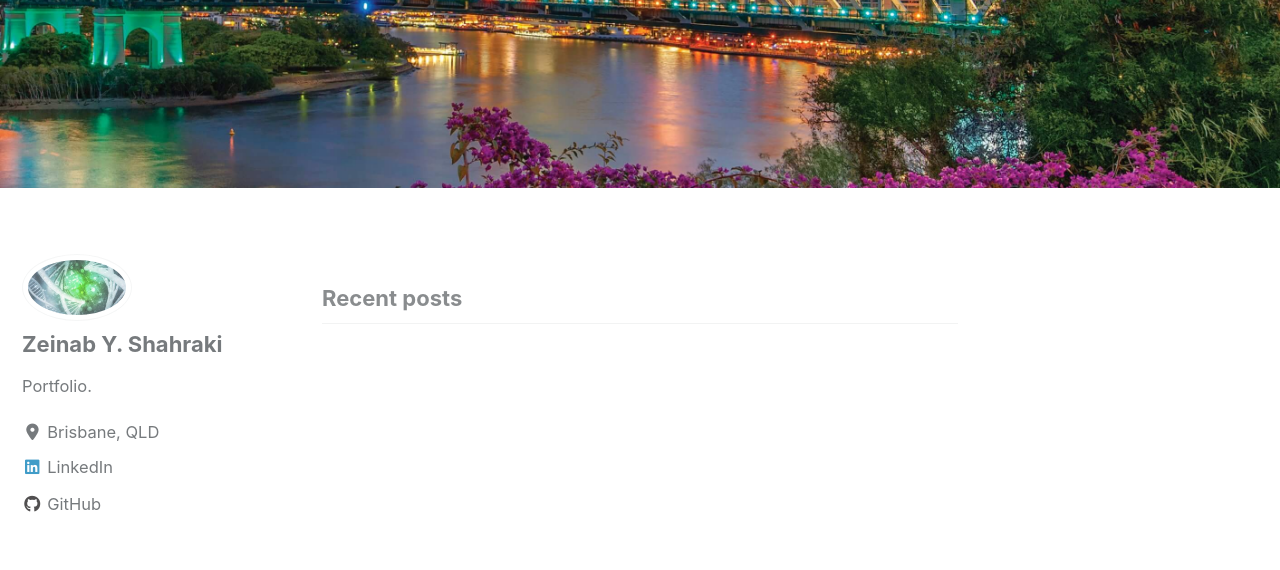
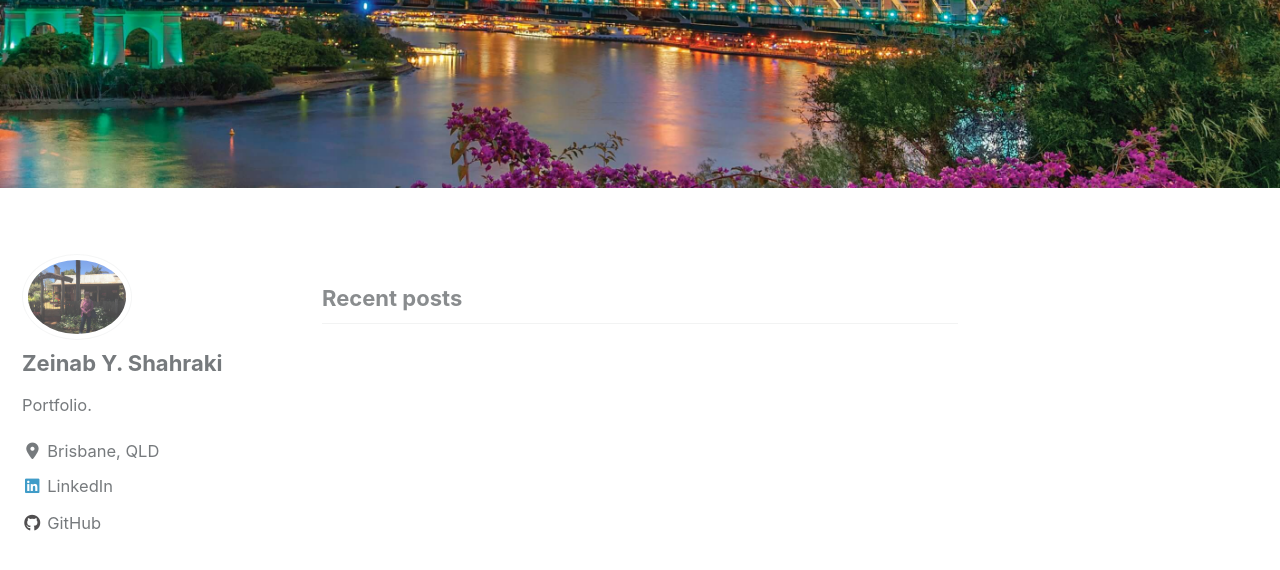
Before and after one commit to z1shahraki/z1shahraki.github.io, a Jekyll site: the page built from index.html, in a window 1280 px wide and 900 px high, scrolled down 440 px. Shown: the top 570 px of the window. Built offline with Jekyll 4.4.1, drawn with Linux system fonts in a browser that asks for light colours; cached includes are drawn as plain includes; nearby versions of some CDN libraries; the list of posts is cut into pages by our own code.

Commit message:
new gith

```diff
--- a/_config.yml
+++ b/_config.yml
@@ -108,7 +108,7 @@
 # Site Author
 author:
   name             : "Zeinab Y. Shahraki"
-  avatar           : "/images/genetic1.jpg" # path of avatar image, e.g. "/assets/images/bio-photo.jpg"
+  avatar           : "/images/zy10.jpg" # path of avatar image, e.g. "/assets/images/bio-photo.jpg"
   bio              : "Portfolio."
   location         : "Brisbane, QLD"
   email            :
```
